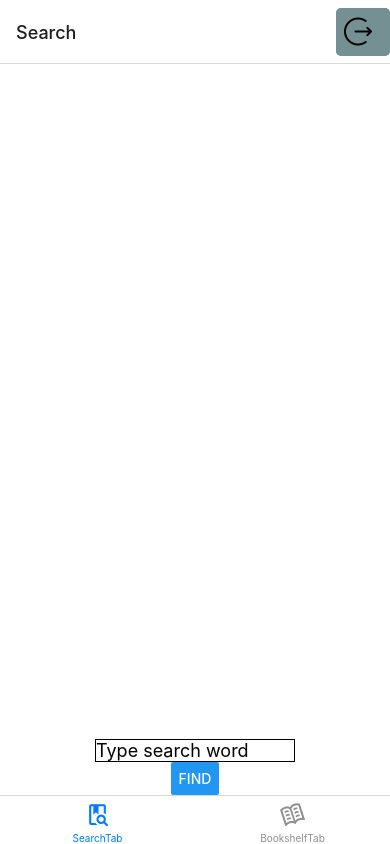
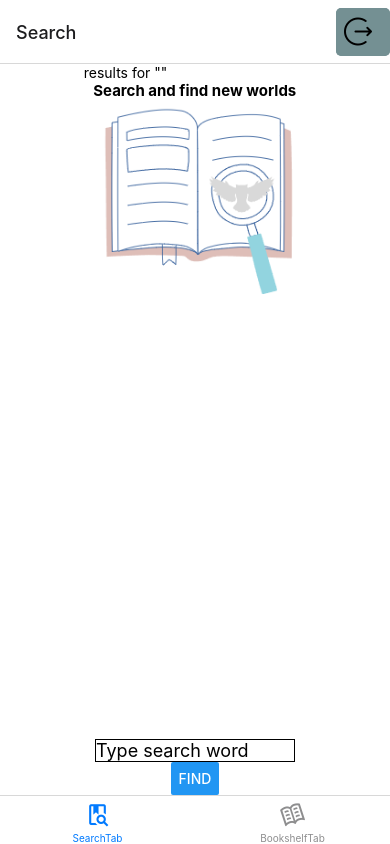
Before and after one commit to JelenaLaakkonen/BookApp, a React Native app: screen /Search in a window 390 px wide. Built offline with nearby package versions, Linux system fonts and the light colour scheme.

Commit message:
bookdetails content and style changes

```diff
--- a/Components/BookDetails.js
+++ b/Components/BookDetails.js
@@ -1,11 +1,14 @@
-import React, { useEffect, useState } from 'react';
-import { StyleSheet, Text, View, FlatList, Alert, Picker } from 'react-native';
+import React, { useEffect, useState, useCallback } from 'react';
+import { StyleSheet, Text, View, Image, ImageBackground, ScrollView, StatusBar } from 'react-native';
+import styles from './Styles';
 
 export default function BookDetails({ route, navigation }) {
 
     const { link } = route.params;
     const [bookDetails, setBookDetails] = useState({});
-    const [selectedValue, setSelectedValue] = useState('');
+    const [imageLink, setImageLink] = useState({});
+    const [textShown, setTextShown] = useState(false); //To show ur remaining Text
+    const [lengthMore, setLengthMore] = useState(false); //to show the "Read more & Less Line"
 
     useEffect(() => {
         fetch(`${link}?key=AIzaSyAC_om6HN224gaJSHas_OVPDpuJEXwQj2U`)
@@ -13,30 +16,89 @@ export default function BookDetails({ route, navigation }) {
             .then(data => {
                 console.log(data.volumeInfo);
                 setBookDetails(data.volumeInfo);
+                setImageLink(data.volumeInfo.imageLinks)
             })
             .catch((e) => console.error(e))
     }, []);
 
+    const toggleNumberOfLines = () => { //To toggle the show text or hide it
+        setTextShown(!textShown);
+    }
+
+    const onTextLayout = useCallback(e => {
+        setLengthMore(e.nativeEvent.lines.length >= 4); //to check the text is more than 4 lines or not
+        // console.log(e.nativeEvent);
+    }, []);
+
     return (
-        <View style={{ flex: 1, padding: 24 }}>
-            <Text>{bookDetails.title}</Text>
-            <Text>{bookDetails.authors}</Text>
-            {/*<FlatList
-                data={bookDetails}
-                renderItem={renderItem}
-                keyExtractor={((item, index) => index.toString())}
-            />*/}
-        </View>
+
+        <View style={styles2.container}>
+            <ScrollView showsVerticalScrollIndicator={false}>
+                <ImageBackground source={{ uri: imageLink.small }} style={styles2.imageContainer} blurRadius={10}>
+                    <Image
+                        style={styles2.bookImage}
+                        source={{ uri: imageLink.small }}
+                        resizeMode='contain'
+                    />
+                </ImageBackground>
+                <View style={styles2.container}>
+                    <Text style={styles2.title}>{bookDetails.title}</Text>
+                    <Text style={styles2.author}>by {bookDetails.authors}</Text>
+
+                    <Text
+                        onTextLayout={onTextLayout}
+                        numberOfLines={textShown ? undefined : 4}
+                        style={{ lineHeight: 21, fontFamily: 'serif' }}>{bookDetails.description}</Text>
+                    {
+                        lengthMore ? <Text
+                            onPress={toggleNumberOfLines}
+                            style={{ lineHeight: 21, marginTop: 10, fontFamily: 'serif' }}>{textShown ? 'Read less...' : 'Read more...'}</Text>
+                            : null
+                    }
+                </View>
+            </ScrollView>
+        </View >
+
     );
 }
 
-const styles = StyleSheet.create({
+const styles2 = StyleSheet.create({
     container: {
         flex: 1,
+        padding: 10,
         backgroundColor: '#fff',
         alignItems: 'center',
-        justifyContent: 'space-between',
-        padding: 10,
-        margin: 12,
+        justifyContent: 'center',
+    },
+    imageContainer: {
+        flex: 1,
+        flexDirection: 'row',
+        alignItems: 'stretch',
+        width: '100%',
+    },
+    title: {
+        fontFamily: 'serif',
+        marginTop: 10,
+        marginBottom: 5,
+        fontSize: 20,
+        marginRight: -10,
+    },
+    author: {
+        fontFamily: 'serif',
+        alignItems: 'center',
+        paddingLeft: 10,
+        marginBottom: 10,
+    },
+    description: {
+        fontFamily: 'serif',
+        alignItems: 'center',
+        paddingHorizontal: 30,
+    },
+    bookImage: {
+        flex: 1,
+        marginVertical: 8,
+        height: 220,
+        width: 220,
+        alignItems: 'center',
     },
 });
--- a/Components/Styles.js
+++ b/Components/Styles.js
@@ -0,0 +1,39 @@
+import { StyleSheet } from 'react-native';
+
+const styles = StyleSheet.create({
+  container: {
+    flex: 1,
+    backgroundColor: '#fff',
+    alignItems: 'center',
+    justifyContent: 'space-between',
+  },
+  title: {
+    fontWeight: 'bold',
+    fontSize: 15,
+    marginRight: -10,
+    marginRight: 20
+  },
+  author: {
+    alignItems: 'center',
+    justifyContent: 'space-between',
+    paddingLeft: 10,
+    marginBottom: 10,
+  },
+  button: {
+    margin: 10,
+    padding: 10
+  },
+  bookImage: {
+    height: 120,
+    width: 120,
+    marginLeft: -20
+  },
+  bookContainer: {
+    flexDirection: 'row',
+    padding: 10,
+    marginRight: 120
+
+  }
+});
+
+export default styles;
--- a/Components/searchPage.js
+++ b/Components/searchPage.js
@@ -1,16 +1,19 @@
 import React, { useState } from 'react';
-import { StyleSheet, Text, View, TextInput, Button, FlatList, Image, TouchableNativeFeedback } from 'react-native';
+import { Text, View, TextInput, Button, FlatList, Image, TouchableNativeFeedback } from 'react-native';
+import styles from './Styles';
 
-export default function searchPage( {navigation} ) {
+export default function searchPage({ navigation }) {
 
   const [input, setInput] = useState('');
   const [books, setBooks] = useState([]);
+  const [resultAmount, setResultAmount] = useState();
 
   const getBooks = (input) => {
     fetch(`https://www.googleapis.com/books/v1/volumes?q=${input}&key=AIzaSyAC_om6HN224gaJSHas_OVPDpuJEXwQj2U`)
       .then(response => response.json())
       .then(data => {
         setBooks(data.items);
+        setResultAmount(data.totalItems);
       })
       .catch((err) => {
         console.error('Error', err);
@@ -27,8 +30,8 @@ export default function searchPage( {navigation} ) {
         />
       </View>
       <View>
-        <TouchableNativeFeedback style={{ flex: 0.5, borderColor: "black", borderWidth: 1 }} onPress={() => navigation.navigate('BookDetails', {link: item.selfLink})}>
-            <Text style={styles.title}>{item.volumeInfo.title}</Text>
+        <TouchableNativeFeedback onPress={() => navigation.navigate('BookDetails', { link: item.selfLink })}>
+          <Text style={styles.title}>{item.volumeInfo.title}</Text>
         </TouchableNativeFeedback>
         <Text style={styles.author}>by {item.volumeInfo.authors}</Text>
       </View>
@@ -44,14 +47,35 @@ export default function searchPage( {navigation} ) {
     />
   )
 
+  const renderEmptyContainer = () => (
+    <View style={styles.container}>
+      <Text style={styles.title}>Search and find new worlds</Text>
+      <Image
+        style={{
+          width: 250,
+          height: 200,
+        }}
+        source={require('../assets/searchImage.png')}
+      />
+    </View>
+  )
+
+  const renderListHeader = () => (
+    <View>
+      <Text>{resultAmount} results for "{input}"</Text>
+    </View>
+  )
+
   return (
     <View style={styles.container}>
       <FlatList
+        ListHeaderComponent={renderListHeader}
         ItemSeparatorComponent={renderSeparator}
         style={{ marginLeft: "5%" }}
         keyExtractor={item => item.id}
         renderItem={renderItem}
         data={books}
+        ListEmptyComponent={renderEmptyContainer()}
       />
       <TextInput
         style={{ fontSize: 18, width: 200, borderWidth: 1 }}
@@ -67,36 +91,3 @@ export default function searchPage( {navigation} ) {
     </View>
   );
 }
-
-const styles = StyleSheet.create({
-  container: {
-    flex: 1,
-    backgroundColor: '#fff',
-    alignItems: 'center',
-    justifyContent: 'space-between',
-  },
-  title: {
-    alignItems: 'center',
-    justifyContent: 'space-between',
-    fontWeight: 'bold',
-    fontSize: 20
-  },
-  author: {
-    alignItems: 'center',
-    justifyContent: 'space-between',
-    paddingLeft: 10,
-    marginBottom: 10
-  },
-  button: {
-    margin: 10,
-    padding: 10
-  },
-  bookImage: {
-    height: 100,
-    width: 100
-  },
-  bookContainer: {
-    flexDirection: 'row',
-    padding: 10
-  }
-});
```
Also changed, not shown: assets/searchImage.png (added).
